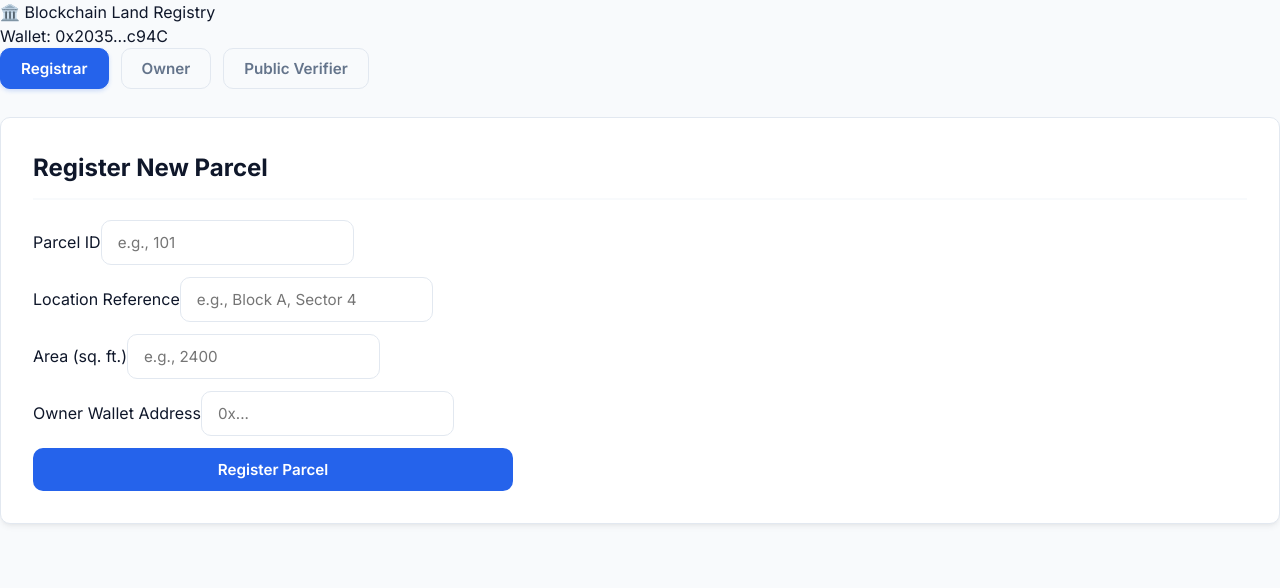
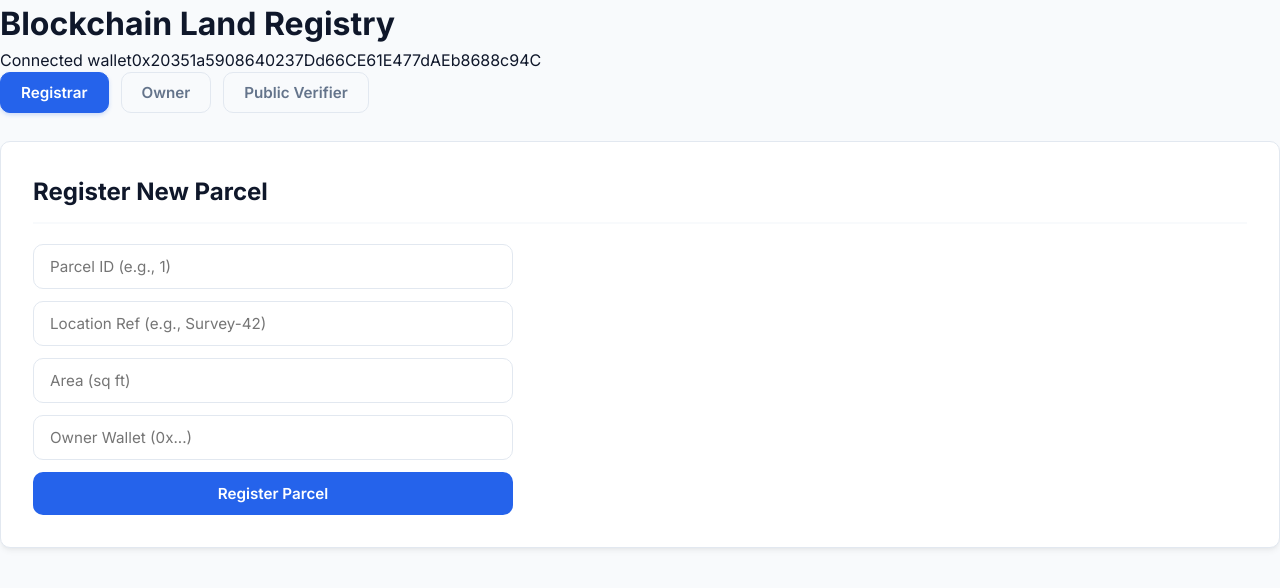
Before and after one commit to nehalchoudhary2025/land-registry-frontend, a React (Vite) app: page / in a window 1280 px wide. Shown: the top 588 px of the page. Built offline with nearby package versions, Linux system fonts and the light colour scheme.

Commit message:
Update App.jsx

```diff
--- a/src/App.jsx
+++ b/src/App.jsx
@@ -3,91 +3,52 @@ import "./App.css";
 
 function App() {
   const [activeTab, setActiveTab] = useState("registrar");
-  const account = "0x20351a5908640237Dd66CE61E477dAEb8688c94C";
 
   return (
-    <div className="app-wrapper">
-      {/* Header Bar */}
-      <nav className="app-navbar">
-        <div className="brand-title">🏛️ Blockchain Land Registry</div>
-        <div className="wallet-badge">
-          Wallet: {account ? `${account.substring(0, 6)}...${account.substring(account.length - 4)}` : "Not Connected"}
+    <div className="container">
+      <div className="header-card">
+        <h1 className="header-title">
+        Blockchain Land Registry
+        </h1>
+        <div className="wallet-info">
+          <span>Connected wallet</span>
+          <span className="wallet-address">0x20351a5908640237Dd66CE61E477dAEb8688c94C</span>
         </div>
-      </nav>
 
-      {/* Main Area */}
-      <div className="container">
-        {/* Navigation Tabs */}
         <div className="nav-tabs">
           <button
-            type="button"
             className={`tab-btn ${activeTab === "registrar" ? "active" : ""}`}
             onClick={() => setActiveTab("registrar")}
           >
             Registrar
           </button>
           <button
-            type="button"
             className={`tab-btn ${activeTab === "owner" ? "active" : ""}`}
             onClick={() => setActiveTab("owner")}
           >
             Owner
           </button>
           <button
-            type="button"
             className={`tab-btn ${activeTab === "verifier" ? "active" : ""}`}
             onClick={() => setActiveTab("verifier")}
           >
             Public Verifier
           </button>
         </div>
+      </div>
 
-        {/* Tab Views */}
       {activeTab === "registrar" && (
         <div className="card">
           <h2>Register New Parcel</h2>
-            <form onSubmit={(e) => e.preventDefault()}>
-              <div className="form-group">
-                <label>Parcel ID</label>
-                <input className="input-field" type="text" placeholder="e.g., 101" />
-              </div>
-
-              <div className="form-group">
-                <label>Location Reference</label>
-                <input className="input-field" type="text" placeholder="e.g., Block A, Sector 4" />
-              </div>
-
-              <div className="form-group">
-                <label>Area (sq. ft.)</label>
-                <input className="input-field" type="number" placeholder="e.g., 2400" />
-              </div>
-
-              <div className="form-group">
-                <label>Owner Wallet Address</label>
-                <input className="input-field" type="text" placeholder="0x..." />
-              </div>
-
-              <button className="submit-btn" type="submit">
-                Register Parcel
-              </button>
+          <form className="form-group" onSubmit={(e) => e.preventDefault()}>
+            <input className="input-field" type="text" placeholder="Parcel ID (e.g., 1)" />
+            <input className="input-field" type="text" placeholder="Location Ref (e.g., Survey-42)" />
+            <input className="input-field" type="number" placeholder="Area (sq ft)" />
+            <input className="input-field" type="text" placeholder="Owner Wallet (0x...)" />
+            <button className="submit-btn" type="submit">Register Parcel</button>
           </form>
         </div>
       )}
-
-        {activeTab === "owner" && (
-          <div className="card">
-            <h2>Owner Actions</h2>
-            <p>Owner features and land management options go here.</p>
-          </div>
-        )}
-
-        {activeTab === "verifier" && (
-          <div className="card">
-            <h2>Public Verifier</h2>
-            <p>Public lookup and land record verification options go here.</p>
-          </div>
-        )}
-      </div>
     </div>
   );
 }
```
Lines whose indentation alone changed are shown as unchanged.
